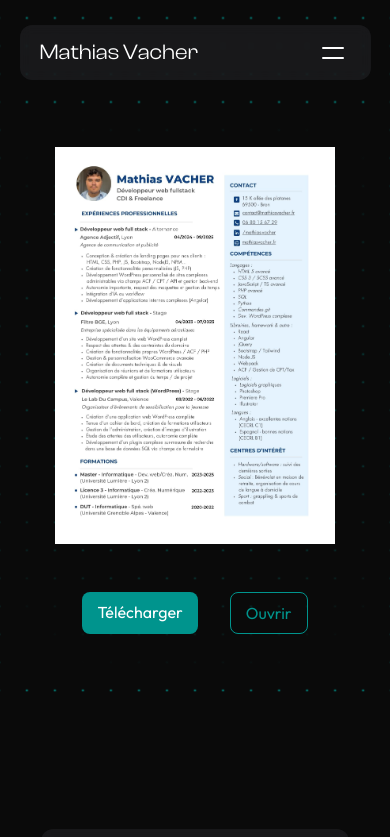
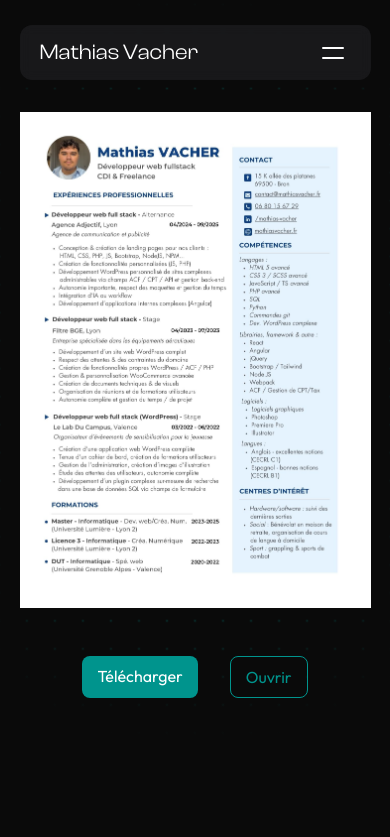
Before and after one commit to mathiasvacher/portfolio, a React (Vite) app: page /cv in a window 390 px wide. Shown: the top 837 px of the page. Built offline with nearby package versions, Linux system fonts and the light colour scheme.

Commit message:
ajustement style page cv

```diff
--- a/src/scss/cv/cv.scss
+++ b/src/scss/cv/cv.scss
@@ -1,8 +1,6 @@
 @use '../variables' as *;
 
 #cv-page {
-
-
     background-image: radial-gradient(circle, $accent-color 0%, transparent 8%);
     background-size: 25px 25px; /* Espacement des points */
     background-repeat: repeat;
@@ -10,9 +8,6 @@
 
     animation: pulse 30s infinite ease-in-out; /* Animation respiration */
 
-    @media (max-width: 750px) {
-        padding: 7rem 5% 10% 5%;
-    }
 
     .gradient {
         background: $background-color;
@@ -28,6 +23,10 @@
         justify-content: center;
         text-align: center;
         gap: 3rem;
+
+        @media (max-width: 900px) {
+            padding: 7rem 5% 10% 5%;
+        }
     }
 
     img {
```
